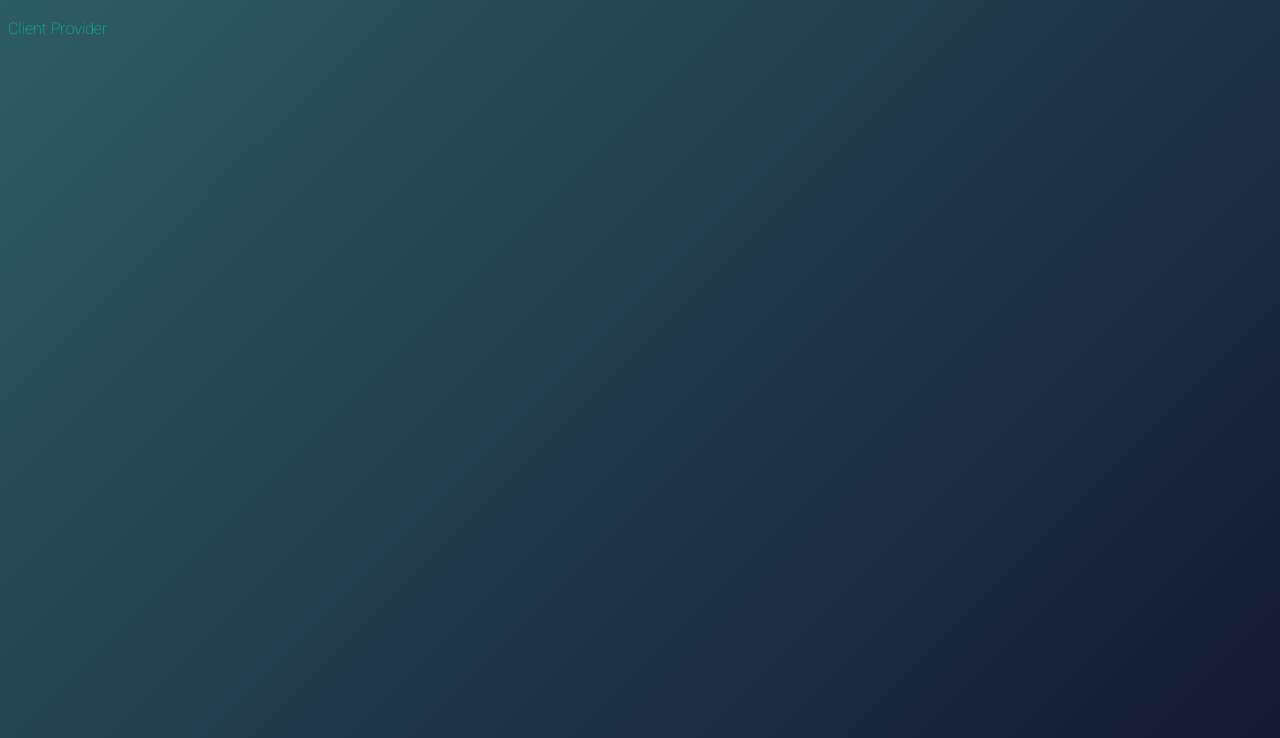
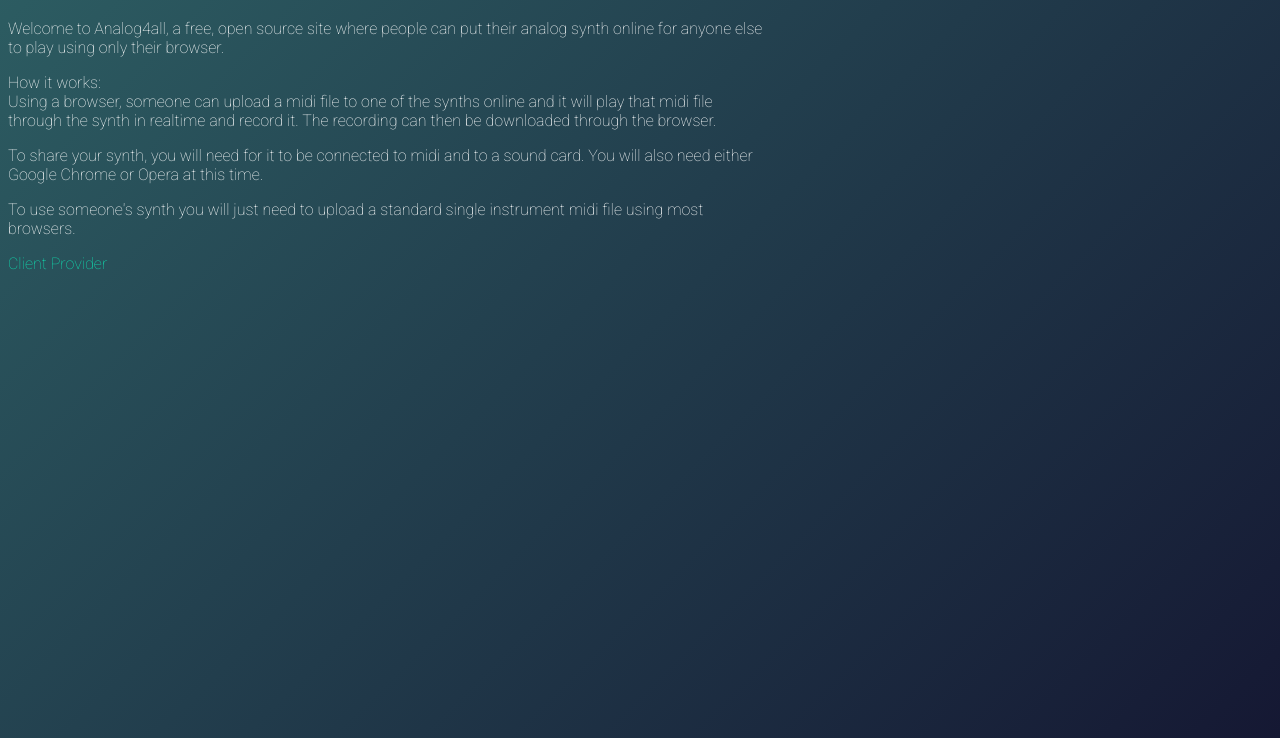
Before and after one commit to analog4all/analog4all.github.io, a plain HTML site: page index.html in a window 1280 px wide. Shown: the part 62-800 px from the top of the page. Drawn offline with Linux system fonts and the light colour scheme.

Commit message:
add copy text

```diff
--- a/index.html
+++ b/index.html
@@ -7,6 +7,10 @@
     </head>
     <body>
         <h1>Analog4All</h1>
+        <p>Welcome to Analog4all, a free, open source site where people can put their analog synth online for anyone else to play using only their browser.</p>
+        <p>How it works:<br>Using a browser, someone can upload a midi file to one of the synths online and it will play that midi file through the synth in realtime and record it. The recording can then be downloaded through the browser.</p>
+        <p>To share your synth, you will need for it to be connected to midi and to a sound card. You will also need either Google Chrome or Opera at this time.</p>
+        <p>To use someone's synth you will just need to upload a standard single instrument midi file using most browsers.</p>
         <a href="https://chrisguttandin.github.io/analog4all-client/">Client</a>
         <a href="https://chrisguttandin.github.io/analog4all-provider/">Provider</a>
     </body>
--- a/styles.css
+++ b/styles.css
@@ -9,6 +9,10 @@ body {
     font-family: 'Roboto', Helvetica, Arial, sans-serif;
 }
 
+p {
+    max-width: 760px;
+}
+
 a {
     color: #0FE0B1;
     text-decoration: none;
```
